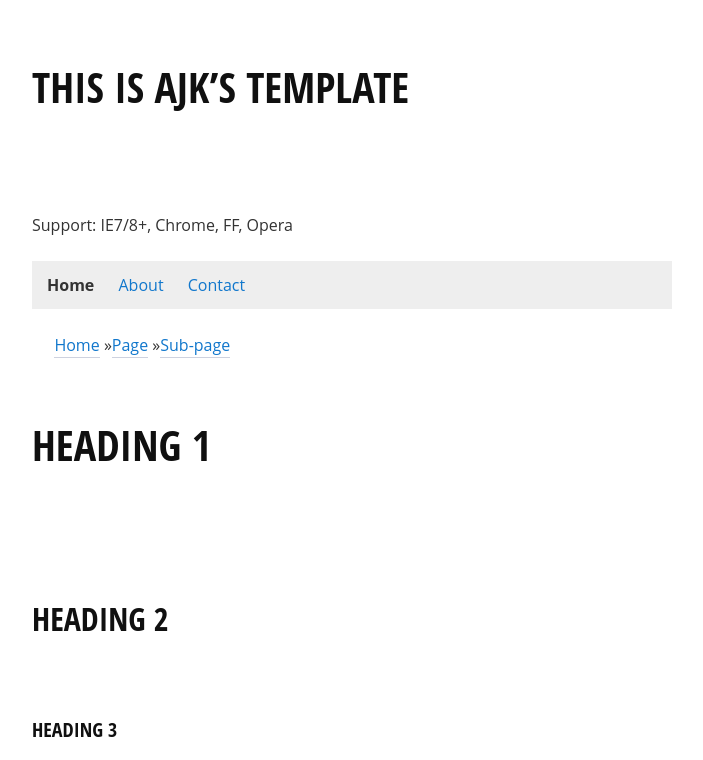
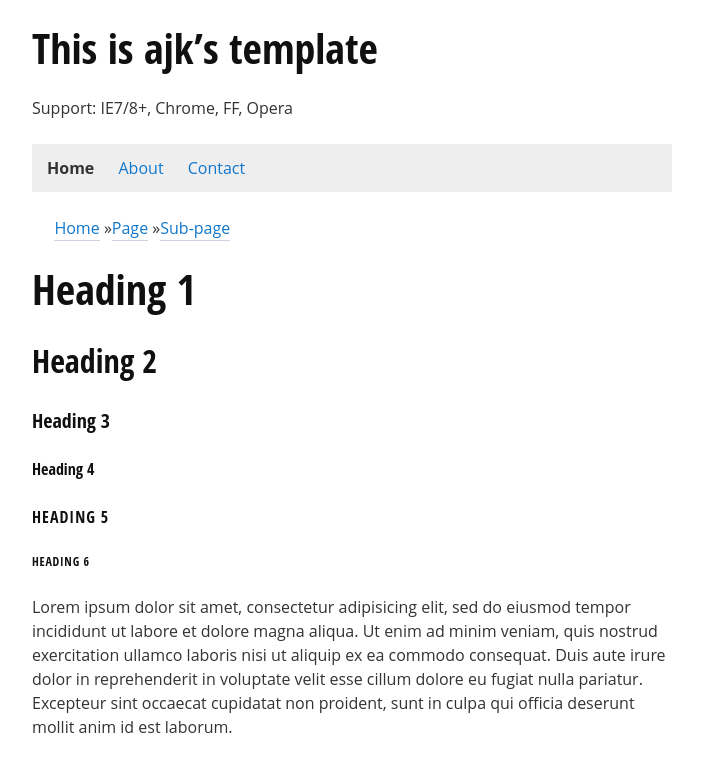
Before and after one commit to Darep/ajk-s-template, a plain HTML site: page index.html in a window 1280 px wide. Shown: the top 760 px of the page, without its empty margins (288-991 px from the left). Drawn offline with nearby package versions, Linux system fonts and the light colour scheme.

Commit message:
Tweak typography to work with new $baseline and em()

```diff
--- a/sass/_vars.scss
+++ b/sass/_vars.scss
@@ -13,7 +13,6 @@ $font-body: 'Open Sans', 'Helvetica Neue', sans-serif;
 @mixin font-heading {
     font-family: 'Open Sans Condensed', 'Arial Narrow', sans-serif;
     font-weight: 700;
-    text-transform: uppercase;
 }
 
 /* Modular scale */
--- a/sass/partials/_typography.scss
+++ b/sass/partials/_typography.scss
@@ -15,10 +15,7 @@ textarea {
 }
 
 /* margins */
-h1, h2, h3, h4, h5, h6 {
-    margin: 0 0 $baseline;
-}
-ol, ul, p, pre, table, form {
+ol, ul, p, pre, table, form, img {
     margin: 0 0 $baseline;
 }
 
@@ -27,27 +24,33 @@ h1, h2, h3, h4, h5, h6 {
     color: $color-heading;
     @include font-heading;
     font-weight: 700;
-    line-height: $baseline;
 }
 h1, .fake-h1 {
     font-size: 2.625em;
-    line-height: 2*$baseline;
+    line-height: em(48, 2.625*16);
+    margin: 0 0 em(24, 2.625*16);
 }
 h2, .fake-h2 {
     font-size: 2em;
-    line-height: $baseline*2;
+    line-height: em(48, 2*16);
+    margin: 0 0 em(24, 2*16);
 }
 h3, .fake-h3 {
     font-size: 1.25em;
+    line-height: em(24, 1.25*16);
+    margin: 0 0 em(24, 1.25*16);
 }
 h4, .fake-h4 {
     font-size: 1em;
+    margin: 0 0 em(24);
 }
 h5, .fake-h5 {
     font-size: 1em;
+    margin: 0 0 em(24);
 }
 h6, .fake-h6 {
     font-size: 0.75em;
+    margin: 0 0 em(24, 0.75*16);
 }
 h5, h6 {
     letter-spacing: 0.0625em;
```
Also changed, not shown: css/styles.css.
